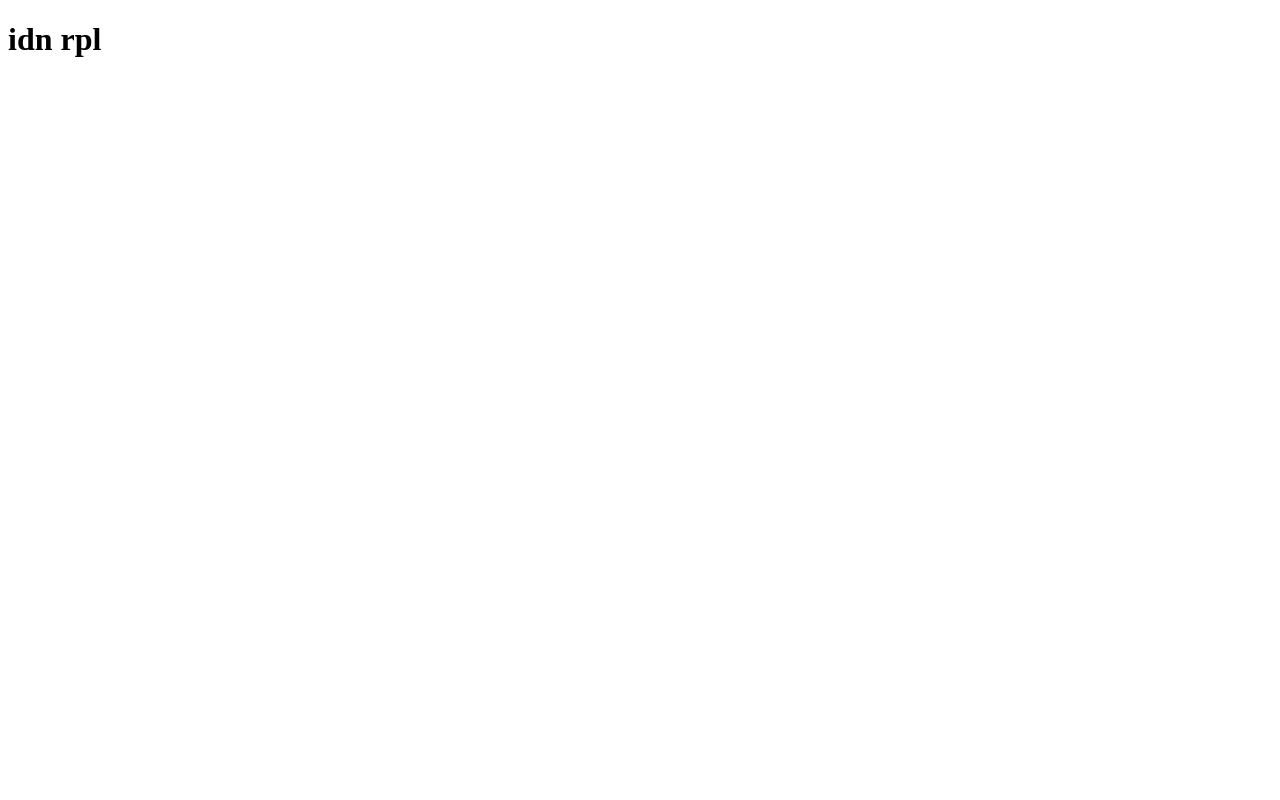
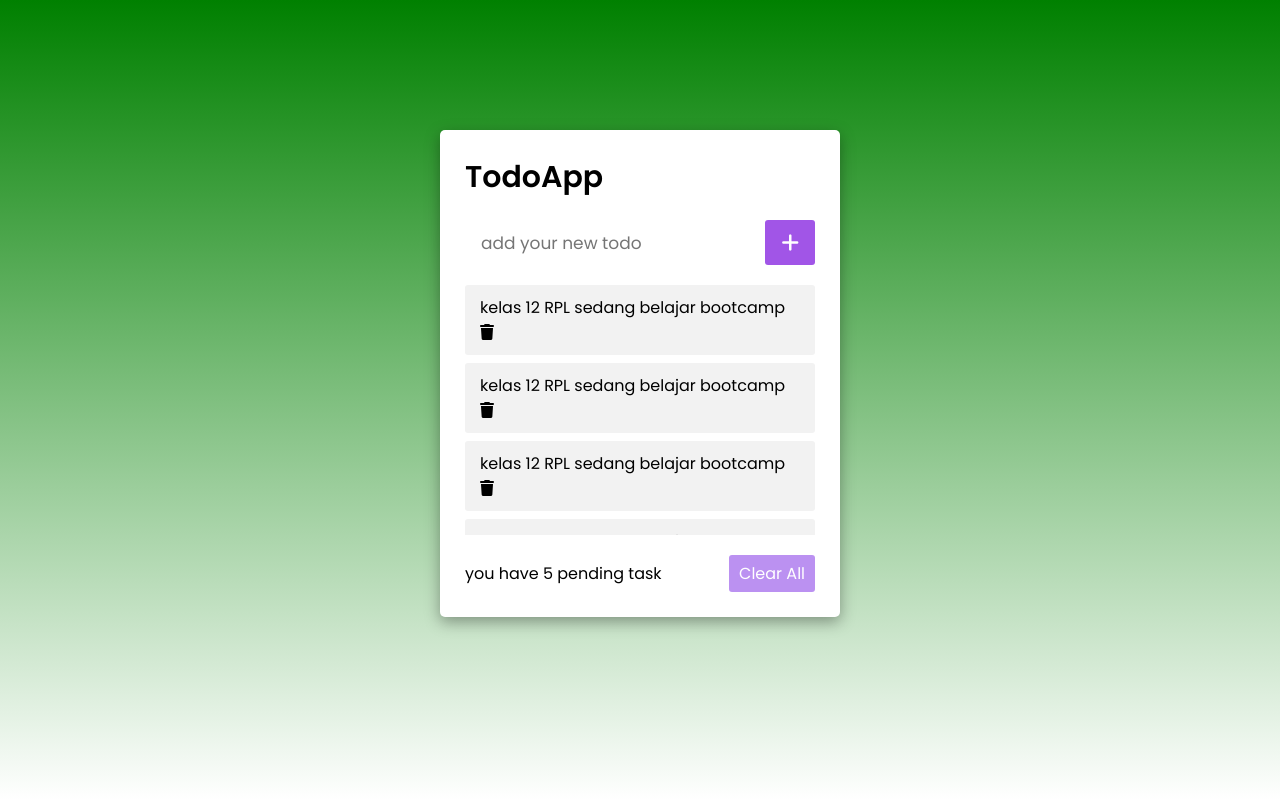
Before and after one commit to zaolyn/TodoList-JS, a plain HTML site: page index.html in a window 1280 px wide. Drawn offline with Linux system fonts and the light colour scheme.

Commit message:
baru cssnya

```diff
--- a/index.html
+++ b/index.html
@@ -1,12 +1,58 @@
 <!DOCTYPE html>
 <html lang="en">
+
 <head>
     <meta charset="UTF-8">
     <meta http-equiv="X-UA-Compatible" content="IE=edge">
     <meta name="viewport" content="width=device-width, initial-scale=1.0">
+    <link rel="stylesheet" href="style.css">
+    <link rel="stylesheet" href="https://cdnjs.cloudflare.com/ajax/libs/font-awesome/6.0.0-beta2/css/all.min.css">
     <title>todoList</title>
 </head>
+
 <body>
-    <h1>idn rpl</h1>
+
+    <div class="wrapper">
+        <header>TodoApp</header>
+        <div class="inputField">
+            <input type="text" placeholder="add your new todo">
+            <button><i class="fas fa-plus"></i></button>
+        </div>
+
+        <ul class="todolist">
+            <li>kelas 12 RPL sedang belajar bootcamp
+                <span>
+                    <i class="fas fa-trash"></i>
+                </span>
+            </li>
+            <li>kelas 12 RPL sedang belajar bootcamp
+                <span>
+                    <i class="fas fa-trash"></i>
+                </span>
+            </li>
+            <li>kelas 12 RPL sedang belajar bootcamp
+                <span>
+                    <i class="fas fa-trash"></i>
+                </span>
+            </li>
+            <li>kelas 12 RPL sedang belajar bootcamp
+                <span>
+                    <i class="fas fa-trash"></i>
+                </span>
+            </li>
+            <li>kelas 12 RPL sedang belajar bootcamp
+                <span>
+                    <i class="fas fa-trash"></i>
+                </span>
+            </li>
+        </ul>
+
+        <div class="footer">
+            <span>you have 5 pending task</span>
+            <button class="hapus">Clear All</button>
+        </div>
+
+    </div>
 </body>
+
 </html>
--- /dev/null
+++ b/style.css
@@ -0,0 +1,145 @@
+@import url('https://fonts.googleapis.com/css2?family=Poppins:wght@200;300;400;500;600;700&display=swap');
+
+*{
+    margin: 0;
+    padding: 0;
+    box-sizing: border-box;
+    font-family: 'Poppins', sans-serif;
+}
+
+body {
+    width: 100%;
+    height: 100vh;
+    padding: 10px;
+    background: linear-gradient(to bottom, green 0%, white 100%);
+}
+
+.wrapper {
+    background: #ffff;
+    max-width: 400px;
+    width: 100%;
+    margin: 100%;
+    margin: 120px auto;
+    padding: 25px;
+    border-radius: 5px;
+    box-shadow: rgba(0, 0, 0, 0.35) 0px 5px 15px;
+}
+
+.wrapper header {
+    font-size: 30px;
+    font-weight: 600;
+
+}
+
+.wrapper .inputField{
+    margin: 20px 0;
+    width: 100%;
+    display: flex;
+    height: 45px;
+}
+
+.inputField input {
+    width: 85%;
+    height: 100%;
+    outline: none;
+    border-radius: 3px;
+    border: 1px solid white;
+    font-size: 17px;
+    padding-left: 15px;
+    transition: all 0.3s case;
+}
+
+.inputField input:focus{
+    border-color: rgb(228, 59, 228);
+}
+
+.inputField button{
+    width: 50px;
+    height: 100%;
+    border: none;
+    color: #ffff;
+    margin-left: 5px;
+    font-size: 20px;
+    outline: none;
+    background-color: blueviolet;
+    cursor: pointer;
+    border-radius: 3px;
+    opacity: 0.8;
+    pointer-events: none;
+    transition: all 0.3s case;
+}
+
+.inputField button:hover, .footer button:hover {
+    background-color: blueviolet;
+}
+
+.inputField button.active {
+    opacity: 1;
+    pointer-events: auto;
+}
+
+.wrapper .todolist {
+    max-height: 250px;
+    overflow-y: auto;
+}
+
+.todolist li {
+    position: relative;
+    list-style: none;
+    margin-bottom: 8px;
+    background: #f2f2f2;
+    border-radius: 3px;
+    padding: 10px 15px;
+    cursor: default;
+    overflow: hidden;
+    word-wrap: break-word;
+}
+
+.todolist li .icon {
+    position: absolute;
+    right: -45px;
+    top: 50%;
+    transform: translateY(-50%);
+    background: #e74c3c;
+    width: 45px;
+    text-align: center;
+    color: white;
+    padding: 10px 15px;
+    border-radius: 0 3px 3px 0;
+    cursor: pointer;
+    transition: all 0.2s case;
+}
+
+.todolist li:hover .icon {
+     right: 0px;
+}
+
+.wrapper .footer {
+    display: flex;
+    width: 100%;
+    margin-top: 20px;
+    align-items: center;
+    justify-content: space-between;
+}
+
+.footer button{
+    padding: 6px 10px;
+    border-radius: 3px;
+    border: none;
+    outline: none;
+    color: white;
+    font-weight: 400;
+    font-size: 16px;
+    margin-left: 5px;
+    background: #8E49E8;
+    cursor: pointer;
+    user-select: none;
+    opacity: 0.6;
+    pointer-events: none;
+    transition: all 0.3s ease;
+}
+
+.footer button.active{
+    opacity: 1;
+    pointer-events: auto;
+}
```
Also changed, not shown: main.js (added).
